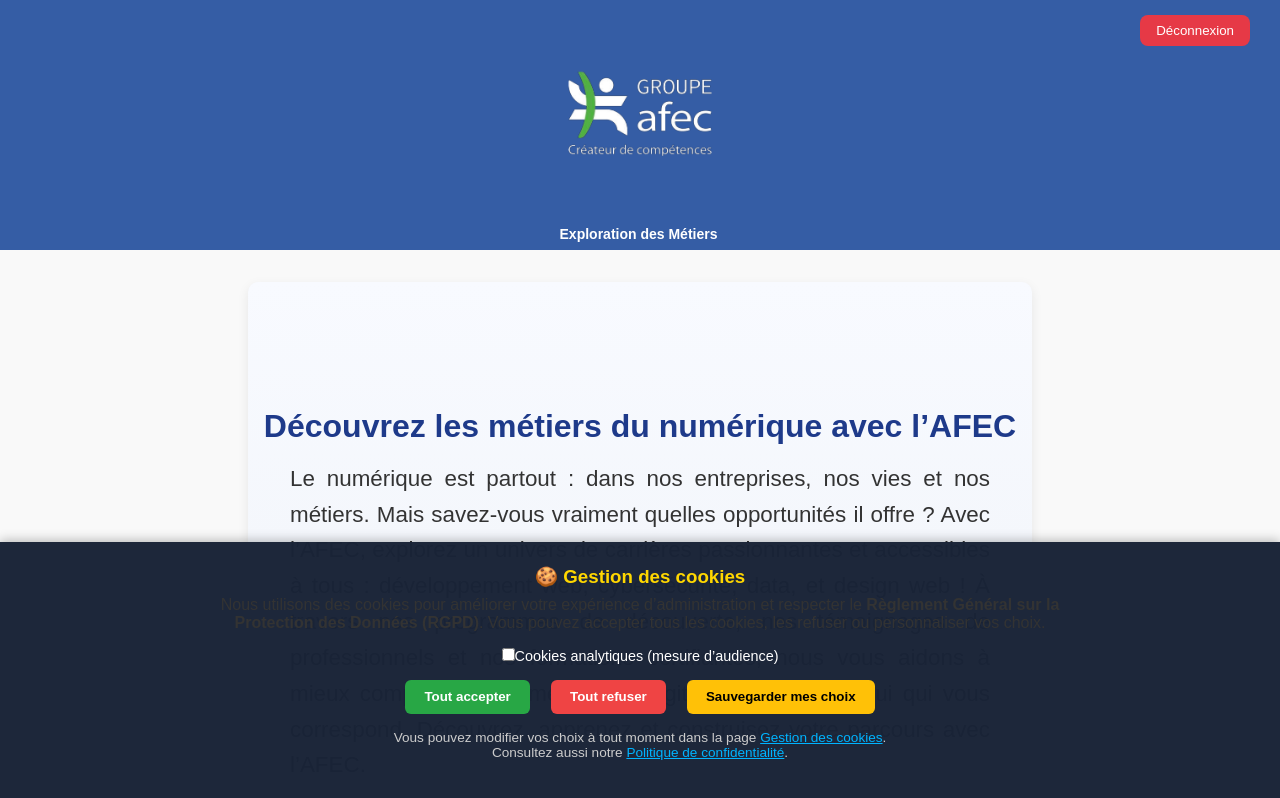
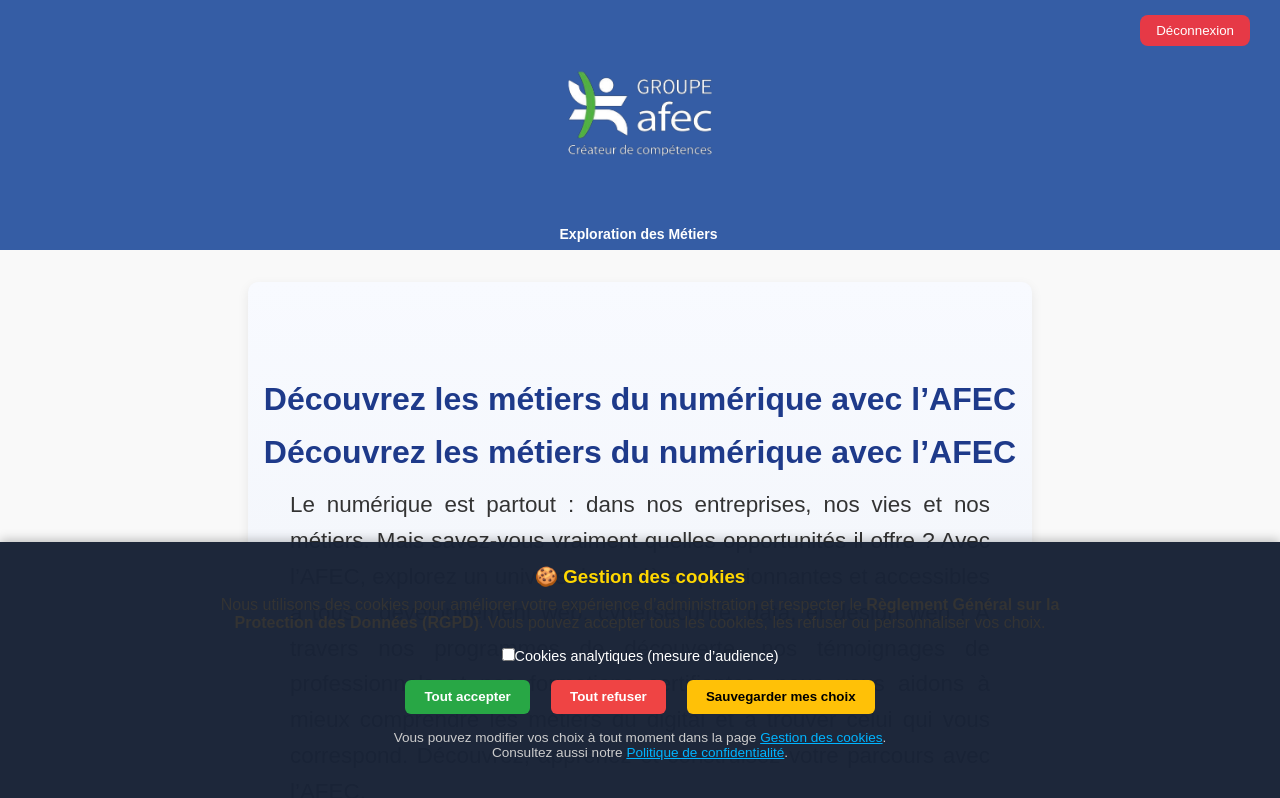
Before and after one commit to Daviid64/Projet-Stage-Afec, a React (Vite) app in the folder ReactFrontendProject/: page /Home in a window 1280 px wide. Shown: the top 798 px of the page. Built offline with nearby package versions, Linux system fonts and the light colour scheme; no server answers; sample sign-in values are in the browser's storage.

Commit message:
Secure_Correctif

```diff
--- a/ReactFrontendProject/src/components/Login.jsx
+++ b/ReactFrontendProject/src/components/Login.jsx
@@ -14,18 +14,11 @@ export default function LoginPage() {
     e.preventDefault();
 
     try {
-      const response = await API.post("/auth/login", {
-        email,
-        password,
-      });
+      const response = await API.post("/auth/login", {email,password,});
 
     if (response.data.success) {
-      const user = response.data.user;
       const token = response.data.token;
-
       localStorage.setItem("token", token);
-      localStorage.setItem("user", JSON.stringify(user));
-
       navigate("/", {replace: true});
 
     } else {
--- a/ReactFrontendProject/src/pages/Home.jsx
+++ b/ReactFrontendProject/src/pages/Home.jsx
@@ -52,7 +52,8 @@ function Acceuil() {
         </nav>
       </header>
 
-      <main className="main-content">
+      <main className="main-content">        <h2>Découvrez les métiers du numérique avec l’AFEC</h2>
+
         <h2>Découvrez les métiers du numérique avec l’AFEC</h2>
         <p>Le numérique est partout : dans nos entreprises, nos vies et nos métiers. Mais savez-vous vraiment quelles opportunités il offre ?
 Avec l’AFEC, explorez un univers de carrières passionnantes et accessibles à tous : développement web, cybersécurité, data, et design web !
```
